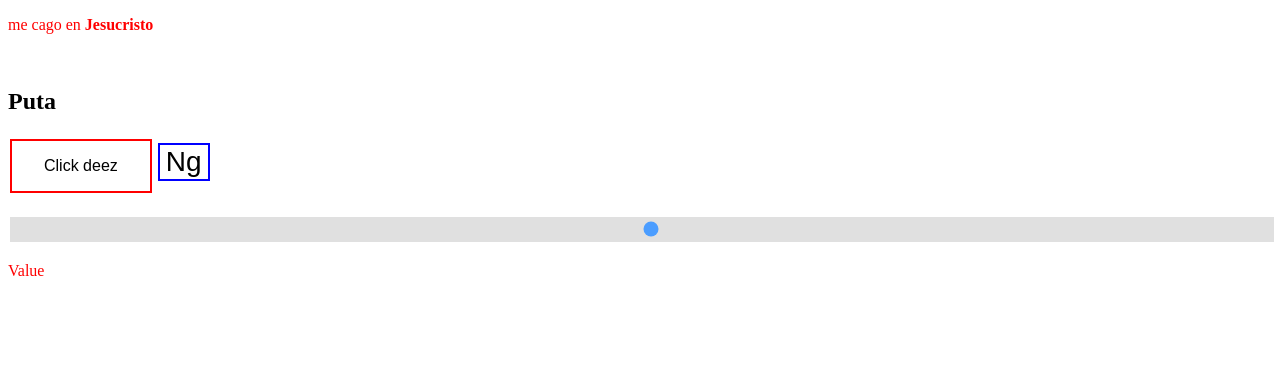
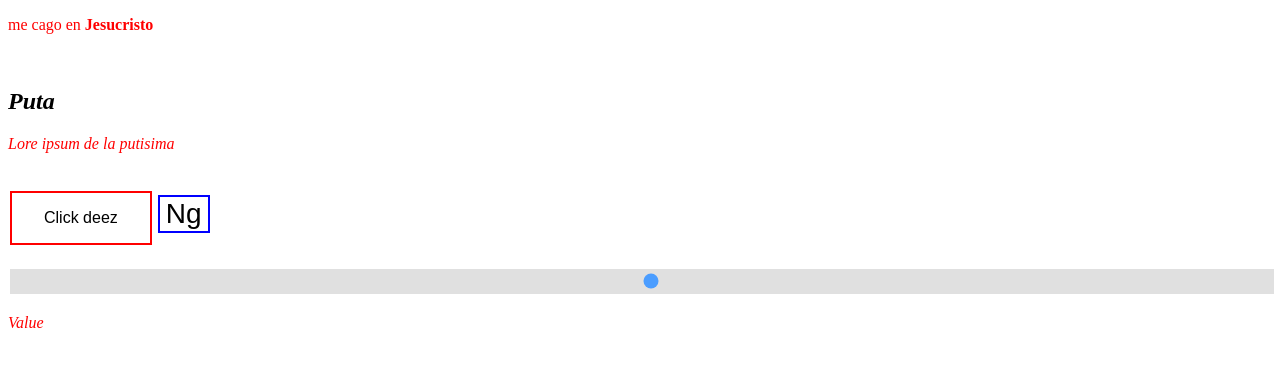
Before and after one commit to RedZunder/webphp, a plain HTML site: page stuff.html in a window 1280 px wide. Drawn offline with Linux system fonts and the light colour scheme.

Commit message:
slight change test

```diff
--- a/stuff.html
+++ b/stuff.html
@@ -12,7 +12,6 @@
 
 
 
-
 		<script src="jquery-3.7.1.min.js"></script>
 		<script>
 			var myslider= $("#shi").attr('value');
@@ -21,11 +20,13 @@
 			});
 
 		</script>
+
 		<style>
 		p
 		{
 			color:red;
 		}
+
 		.button
 		{
   			border: none;
@@ -40,7 +41,7 @@
   			cursor: pointer;
 		}
 
-			.button1
+		.button1
 		{
   			background-color: white;
   			color: black;
@@ -90,7 +91,8 @@
 		<p>me cago en <b>Jesucristo</b></p>
 		<br>
 
-		<h2>Puta</h2>
+		<h2><i>Puta<i></h2>
+		<p>Lore ipsum de la putisima</p><br>
 		<button id="bttn" class="button button1">Click deez</button>
 		<button class="button2">Ng</button>
 		<br><br>
```
